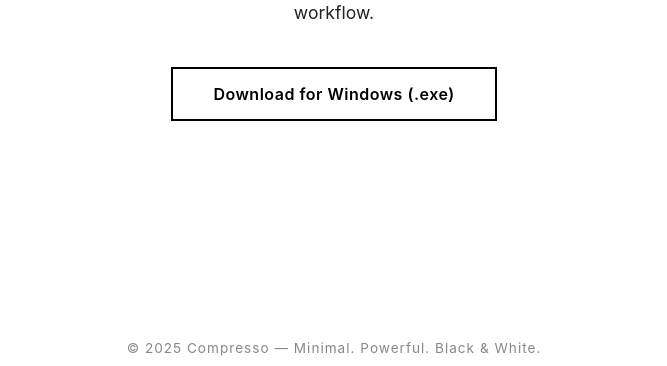
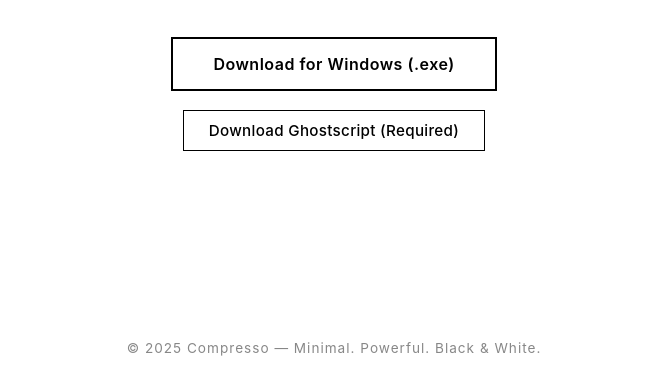
Before and after one commit to pranavanand17/Compresso-page, a plain HTML site: page index.html in a window 1280 px wide. Shown: the part 434-800 px from the top of the page, without its empty margins (306-973 px from the left). Drawn offline with Linux system fonts and the light colour scheme.

Commit message:
Commited
Signed-off-by: pranavanand17 <pranavisappu@proton.me>

```diff
--- a/index.html
+++ b/index.html
@@ -57,7 +57,7 @@
       color: #222;
     }
 
-    /* --- Download Button --- */
+    /* --- Buttons --- */
     .button {
       display: inline-block;
       padding: 15px 40px;
@@ -69,6 +69,7 @@
       position: relative;
       overflow: hidden;
       transition: color 0.3s ease;
+      margin-bottom: 15px;
     }
 
     .button::before {
@@ -89,6 +90,26 @@
 
     .button:hover::before {
       width: 100%;
+    }
+
+    /* --- Sublink Button --- */
+    .sub-button {
+      display: inline-block;
+      padding: 10px 25px;
+      border: 1.5px solid #000;
+      text-decoration: none;
+      color: #000;
+      font-weight: 500;
+      font-size: 0.95em;
+      letter-spacing: 0.3px;
+      position: relative;
+      overflow: hidden;
+      transition: all 0.3s ease;
+    }
+
+    .sub-button:hover {
+      background-color: #000;
+      color: #fff;
     }
 
     /* --- Footer --- */
@@ -143,6 +164,11 @@
     <a href="https://github.com/pranavanand17/Compresso-page/releases/download/v3.0.0/compresso_v1.3.exe" class="button">
       Download for Windows (.exe)
     </a>
+    <br>
+
+    <a href="https://github.com/ArtifexSoftware/ghostpdl-downloads/releases/download/gs10060/gs10060w64.exe" class="sub-button" target="_blank">
+      Download Ghostscript (Required)
+    </a>
   </main>
 
   <footer>© 2025 Compresso — Minimal. Powerful. Black & White.</footer>
```
